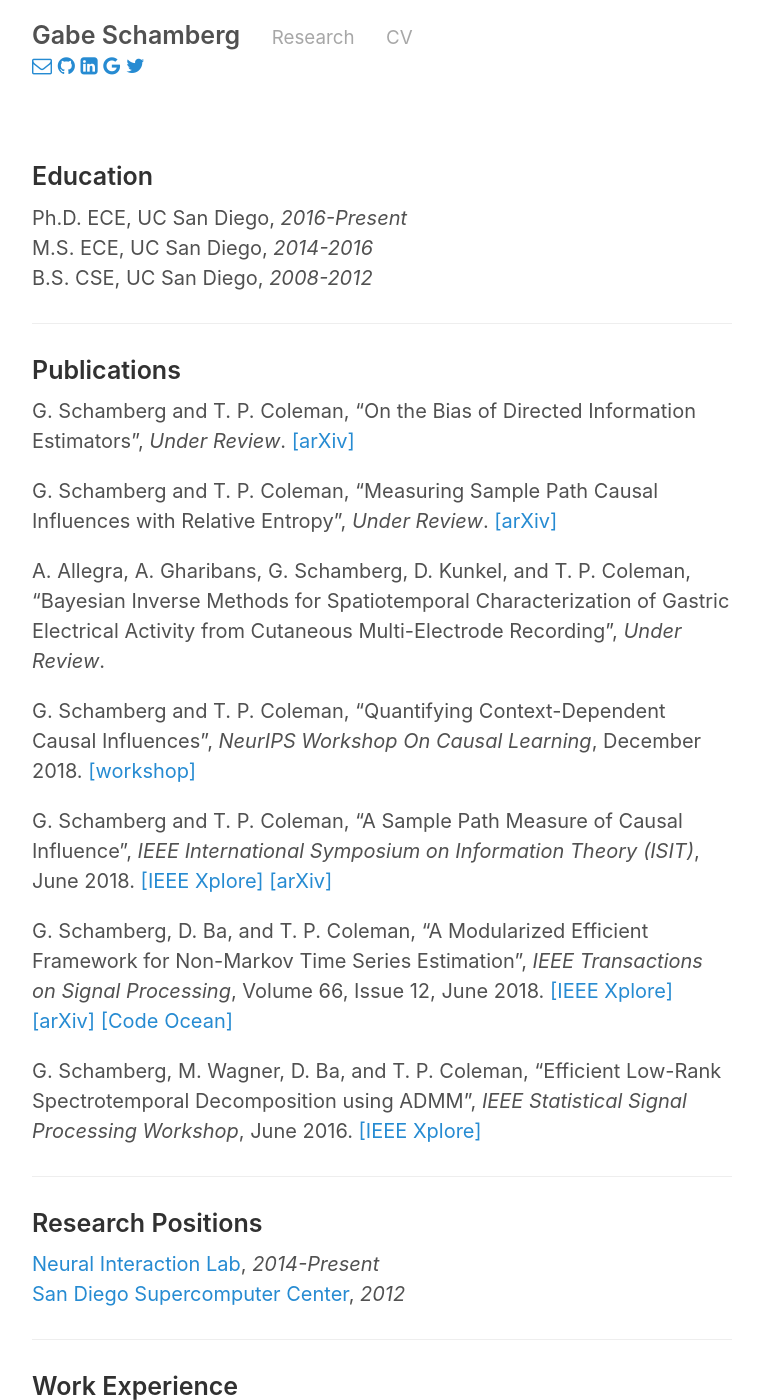
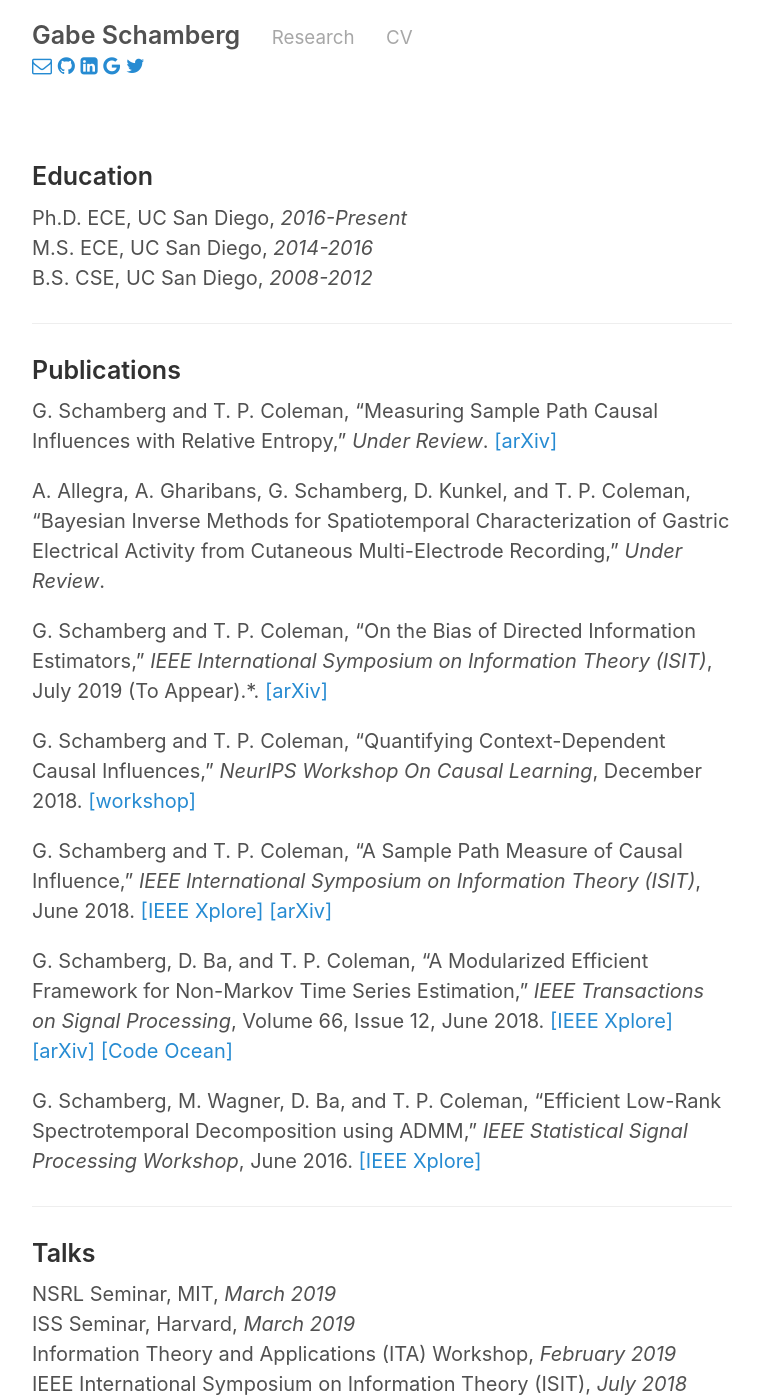
Before and after one commit to gabeschamberg/gabeschamberg.github.io, a Jekyll site: the page built from cv.md, in a window 1280 px wide and 1400 px high. Shown: the whole window, without its empty margins (258-1021 px from the left). Built offline with Jekyll 4.4.1, drawn with Linux system fonts in a browser that asks for light colours; some of the changed text lies outside the part shown.

Commit message:
Updated CV

```diff
--- a/cv.md
+++ b/cv.md
@@ -13,48 +13,45 @@ B.S. CSE, UC San Diego, *2008-2012*
 
 ### Publications
 
-G. Schamberg and T. P. Coleman, "On the Bias of Directed Information Estimators", *Under Review*.
+G. Schamberg and T. P. Coleman, "Measuring Sample Path Causal Influences with Relative Entropy," *Under Review*.
+[[arXiv]](https://arxiv.org/abs/1810.05250)
+
+A. Allegra, A. Gharibans, G. Schamberg, D. Kunkel, and T. P. Coleman, “Bayesian Inverse Methods for Spatiotemporal Characterization of Gastric Electrical Activity from Cutaneous Multi-Electrode Recording,” *Under Review*.
+
+G. Schamberg and T. P. Coleman, "On the Bias of Directed Information Estimators," *IEEE International Symposium on Information Theory (ISIT)*, July 2019 (To Appear).*.
 [[arXiv]](https://arxiv.org/abs/1902.00580)
 
-G. Schamberg and T. P. Coleman, "Measuring Sample Path Causal Influences with Relative Entropy", *Under Review*.
-[[arXiv]](https://arxiv.org/abs/1810.05250)
+G. Schamberg and T. P. Coleman, "Quantifying Context-Dependent Causal Influences," *NeurIPS Workshop On Causal Learning*, December 2018. [[workshop]](https://sites.google.com/view/nips2018causallearning/home)
 
-A. Allegra, A. Gharibans, G. Schamberg, D. Kunkel, and T. P. Coleman, “Bayesian Inverse Methods for Spatiotemporal Characterization of Gastric Electrical Activity from Cutaneous Multi-Electrode Recording”, *Under Review*.
-
-G. Schamberg and T. P. Coleman, "Quantifying Context-Dependent Causal Influences", *NeurIPS Workshop On Causal Learning*, December 2018. [[workshop]](https://sites.google.com/view/nips2018causallearning/home)
-
-G. Schamberg and T. P. Coleman, "A Sample Path Measure of Causal Influence", *IEEE International Symposium on Information Theory (ISIT)*, June 2018.
+G. Schamberg and T. P. Coleman, "A Sample Path Measure of Causal Influence," *IEEE International Symposium on Information Theory (ISIT)*, June 2018.
 [[IEEE Xplore]](https://ieeexplore.ieee.org/document/8437627/)
 [[arXiv]](https://arxiv.org/abs/1805.03333)
 
 G. Schamberg, D. Ba, and T. P. Coleman, “A Modularized Efficient Framework for
-Non-Markov Time Series Estimation”, *IEEE Transactions on Signal Processing*, Volume 66, Issue 12, June 2018.
+Non-Markov Time Series Estimation,” *IEEE Transactions on Signal Processing*, Volume 66, Issue 12, June 2018.
 [[IEEE Xplore]](https://ieeexplore.ieee.org/document/8259364/)
 [[arXiv]](https://arxiv.org/abs/1706.04685)
 [[Code Ocean]](https://codeocean.com/2018/01/16/a-modularized-efficient-framework-for-non-markov-time-series-estimation/)
 
-G. Schamberg, M. Wagner, D. Ba, and T. P. Coleman, “Efficient Low-Rank Spectrotemporal Decomposition using ADMM”, *IEEE Statistical Signal Processing Workshop*, June 2016.
+G. Schamberg, M. Wagner, D. Ba, and T. P. Coleman, “Efficient Low-Rank Spectrotemporal Decomposition using ADMM,” *IEEE Statistical Signal Processing Workshop*, June 2016.
 [[IEEE Xplore]](http://ieeexplore.ieee.org/document/7551797/)
-
-<!---
 
 -----
 
-### Presentations
-NSRL, MIT, *2019* \\
-ISS, Harvard, *2019* \\
-Information Theory and Applications (ITA) Workshop, *2019* \\
-IEEE International Symposium on Information Theory (ISIT), *2018* \\
-CRISP Lab, Harvard, *2017*
+### Talks
+NSRL Seminar, MIT, *March 2019* \\
+ISS Seminar, Harvard, *March 2019* \\
+Information Theory and Applications (ITA) Workshop, *February 2019* \\
+IEEE International Symposium on Information Theory (ISIT), *July 2018* \\
+CRISP Lab, Harvard, *December 2017*
 
 -----
 
 ### Posters
-Information Theory and Applications (ITA) Workshop, *2019* \\
-NeurIPS Workshop on Causal Learning, *2018* \\
-IEEE Statistical Signal Processing Workshop, *2016*
+Information Theory and Applications (ITA) Workshop, *February 2019* \\
+NeurIPS Workshop on Causal Learning, *December 2018* \\
+IEEE Statistical Signal Processing Workshop, *June 2016*
 
--->
 
 -----
 
@@ -94,7 +91,8 @@ Jacobs Fellow, *2014-2017*
 
 ### Involvement
 
-Reviewer - Knowledge Based Systems, *2017* \\
+Reviewer - IEEE Transactions on Information Theory, *2019* \\
+Reviewer - Knowledge Based Systems, *2017, 2019* \\
 Session Co-Chair - Information Theory and Applications (ITA) Workshop, *2017*
 
 -----
```
Also changed, not shown: research.md (+5 -5 lines).
